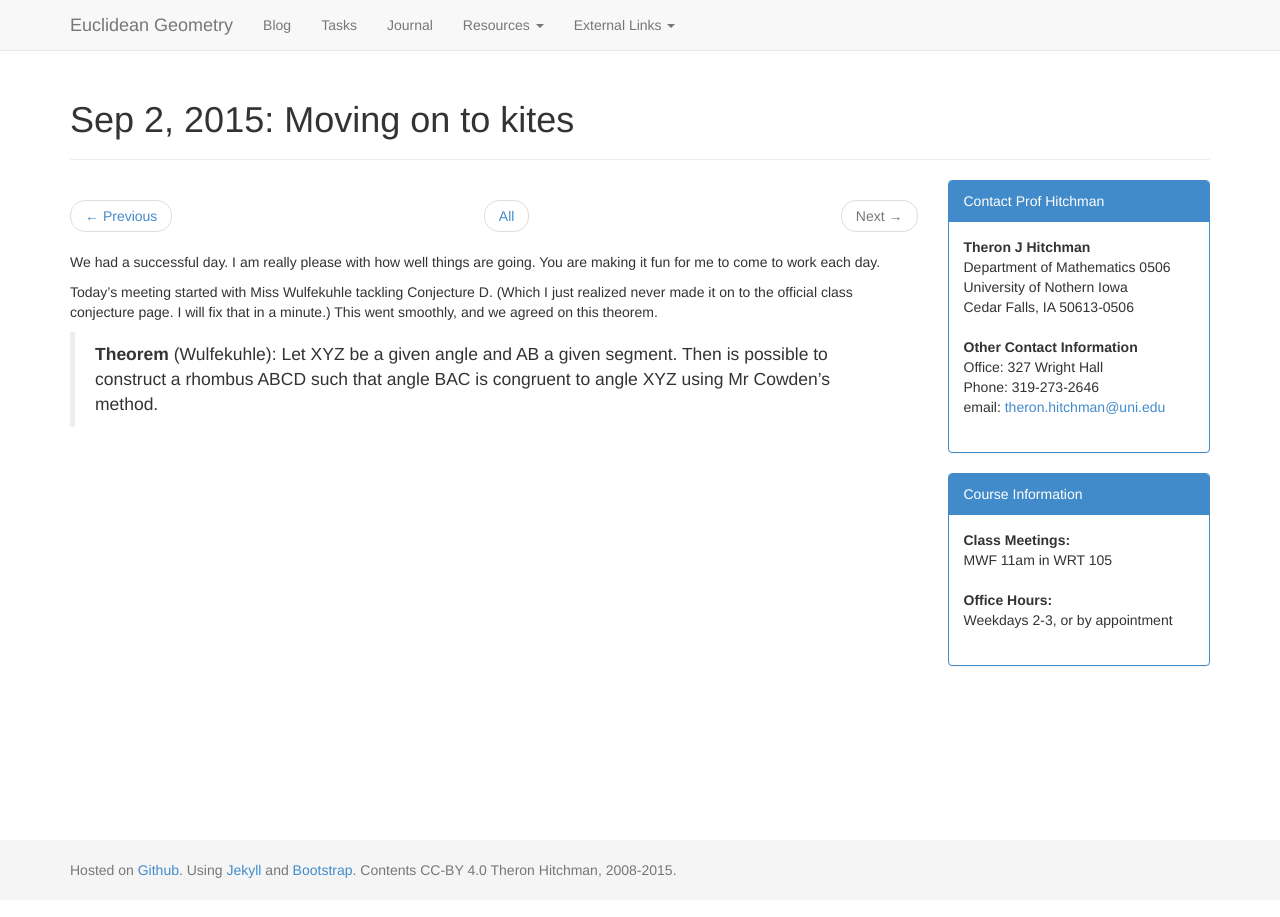
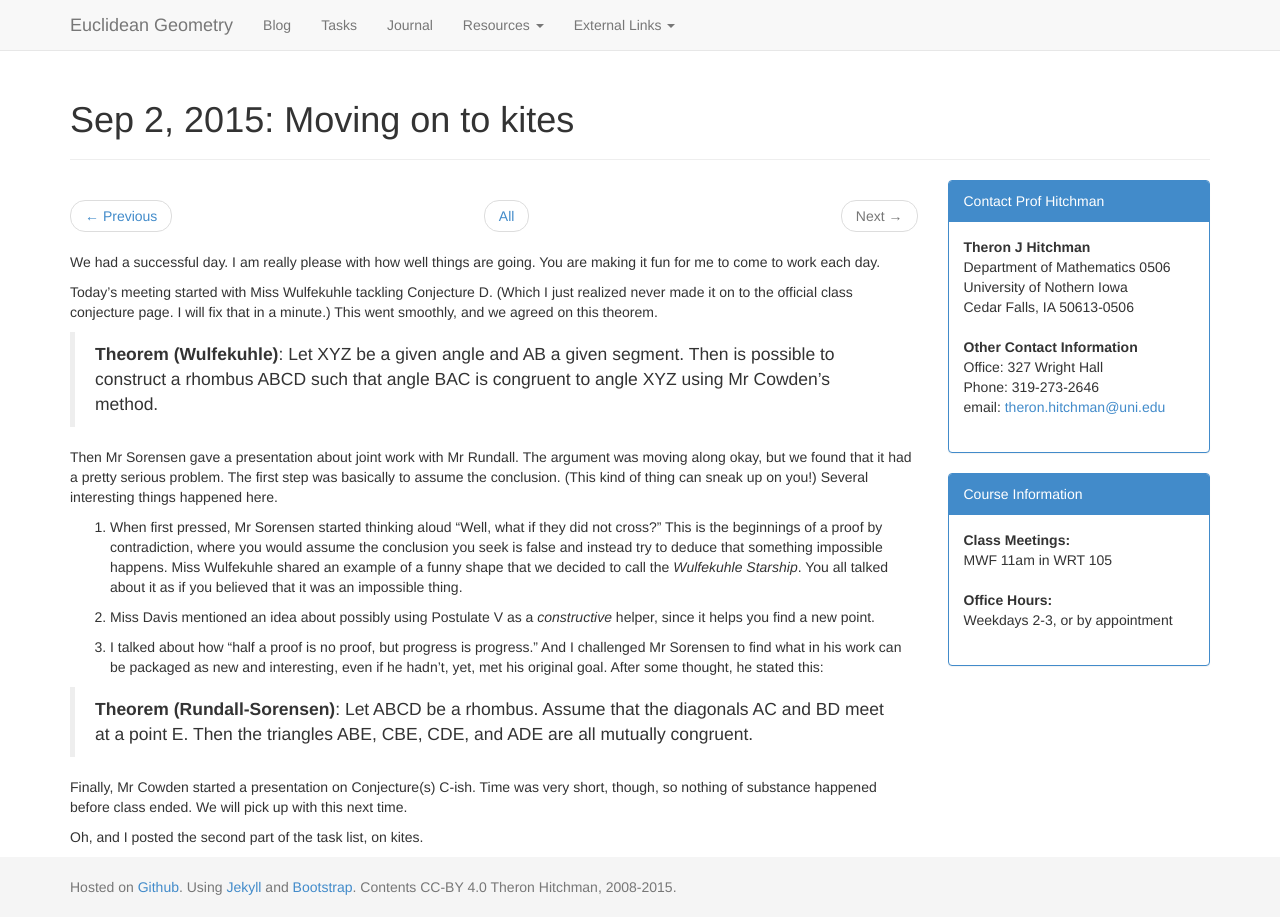
Before and after one commit to theronhitchman/euclidean-geometry, a Jekyll site: the page built from _posts/2015-09-02-moving-on.md, in a window 1280 px wide. Built offline with Jekyll 4.4.1, drawn with Linux system fonts in a browser that asks for light colours; nearby versions of some CDN libraries.

Commit message:
finished updates for 9/2: new post, class conj list, and task sequence links

```diff
--- a/_posts/2015-09-02-moving-on.md
+++ b/_posts/2015-09-02-moving-on.md
@@ -11,6 +11,36 @@ Today's meeting started with Miss Wulfekuhle tackling Conjecture D. (Which I jus
 realized never made it on to the official class conjecture page. I will fix that
 in a minute.) This went smoothly, and we agreed on this theorem.
 
-> **Theorem** (Wulfekuhle): Let XYZ be a given angle and AB a given segment. Then
+> **Theorem (Wulfekuhle)**: Let XYZ be a given angle and AB a given segment. Then
 > is possible to construct a rhombus ABCD such that angle BAC is congruent to
 > angle XYZ using Mr Cowden's method.
+
+Then Mr Sorensen gave a presentation about joint work with Mr Rundall. The argument
+was moving along okay, but we found that it had a pretty serious problem. The
+first step was basically to assume the conclusion. (This kind of thing can sneak
+up on you!) Several interesting things happened here.
+
+1. When first pressed, Mr Sorensen started thinking aloud "Well, what if they
+did not cross?" This is the beginnings of a proof by contradiction, where you
+would assume the conclusion you seek is false and instead try to deduce that
+something impossible happens. Miss Wulfekuhle shared an example of a funny shape
+that we decided to call the _Wulfekuhle Starship_. You all talked about it as if
+you believed that it was an impossible thing.
+
+2. Miss Davis mentioned an idea about possibly using Postulate V as a _constructive_
+helper, since it helps you find a new point.
+
+3. I talked about how "half a proof is no proof, but progress is progress." And
+I challenged Mr Sorensen to find what in his work can be packaged as new and
+interesting, even if he hadn't, yet, met his original goal. After some thought,
+he stated this:
+
+> **Theorem (Rundall-Sorensen)**: Let ABCD be a rhombus. Assume that the diagonals
+> AC and BD meet at a point E. Then the triangles ABE, CBE, CDE, and ADE are all
+> mutually congruent.
+
+Finally, Mr Cowden started a presentation on Conjecture(s) C-ish. Time was very
+short, though, so nothing of substance happened before class ended. We will pick
+up with this next time.
+
+Oh, and I posted the second part of the task list, on kites.
```
Also changed, not shown: class/index.md (+9 -1 lines), tasks/index.md (+2 -2 lines).
